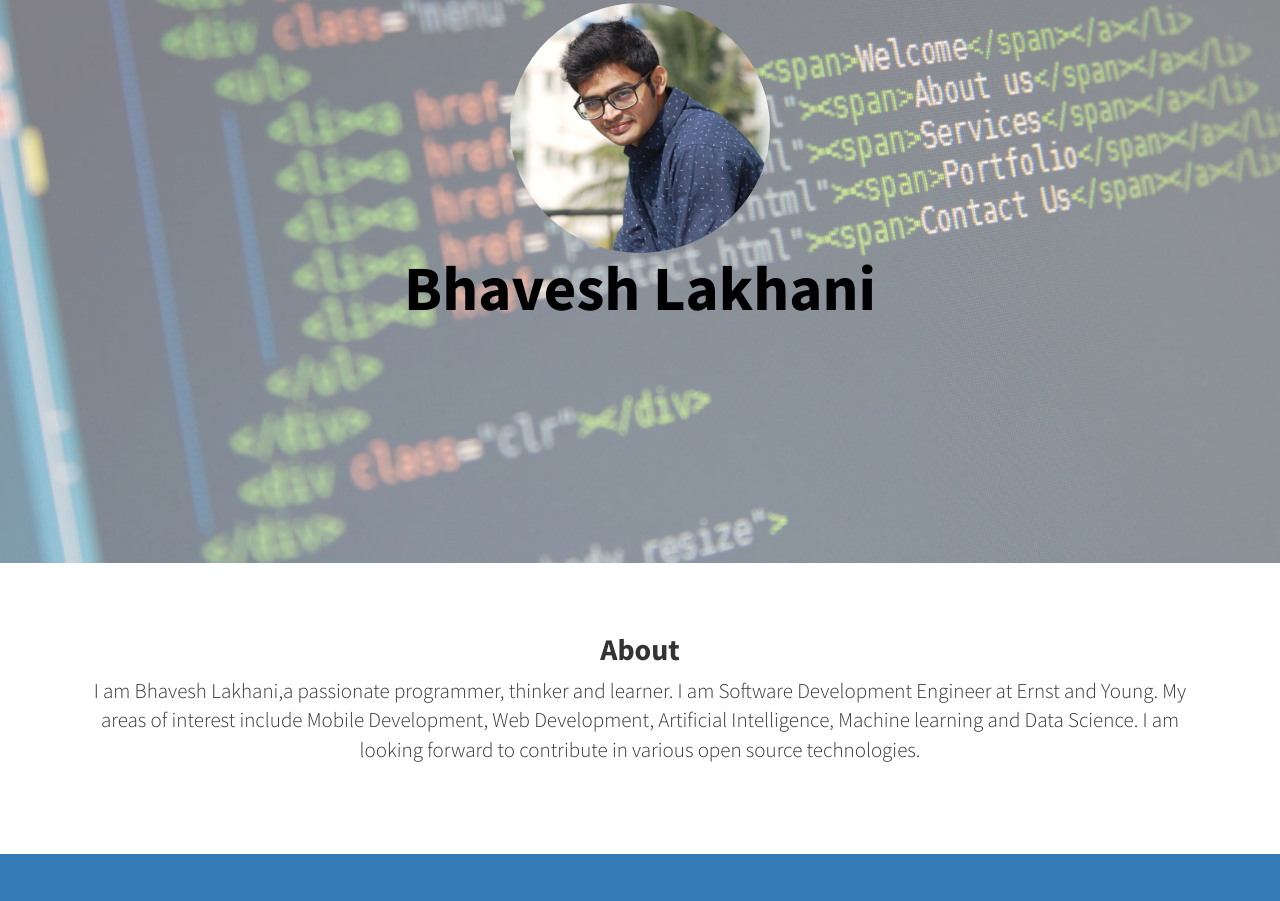
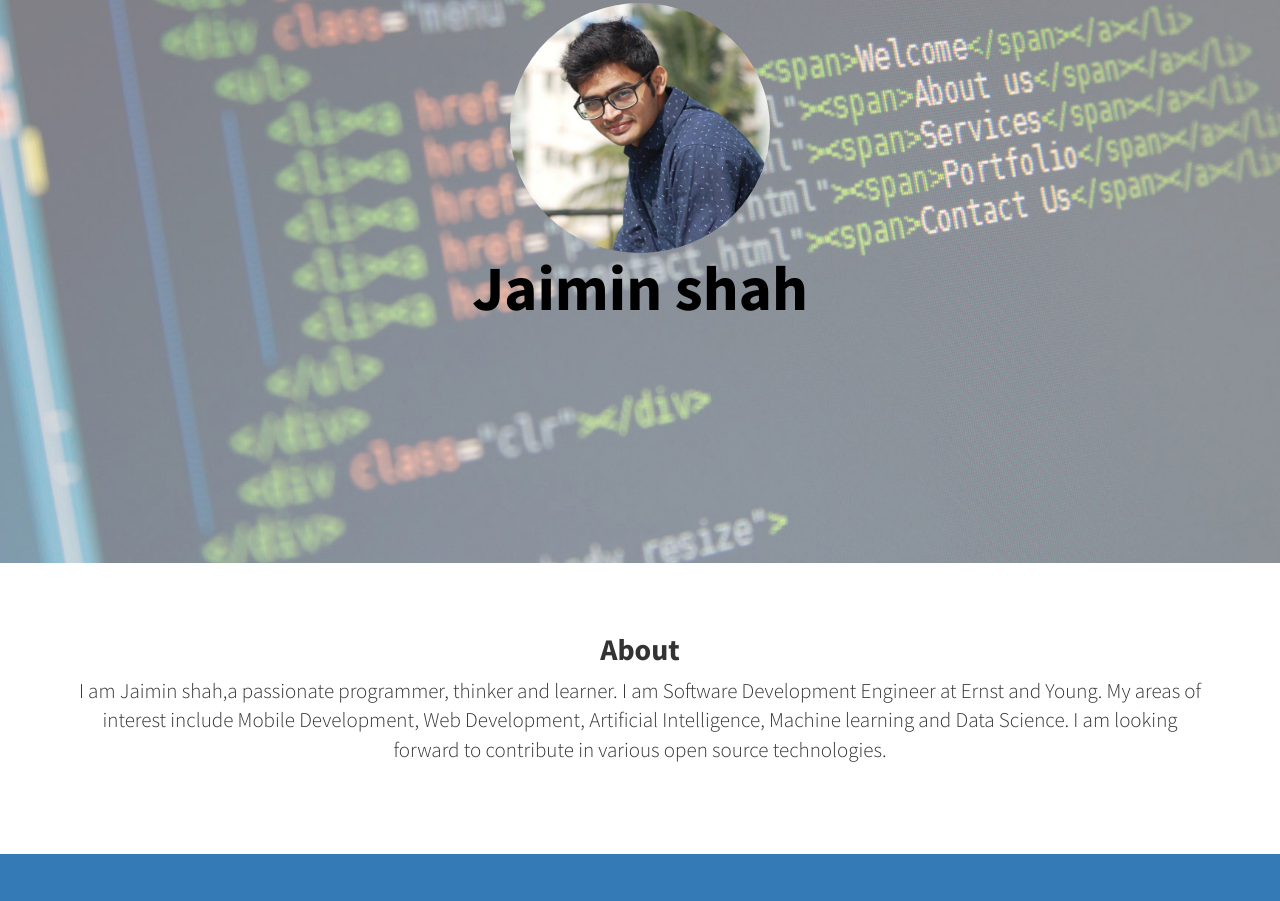
Before and after one commit to shahjaimin/shahjaimin.github.io, a plain HTML site: page index.html in a window 1280 px wide. Shown: the part 237-1138 px from the top of the page. Drawn offline with Linux system fonts and the light colour scheme.

Commit message:
name changed

```diff
--- a/index.html
+++ b/index.html
@@ -9,7 +9,7 @@
     <meta name="description" content="">
     <meta name="author" content="">
 
-    <title>Bhavesh Lakhani - Portfolio</title>
+    <title>Jaimin shah - Portfolio</title>
 
     <!-- Bootstrap Core CSS -->
     <link href="css/bootstrap.min.css" rel="stylesheet">
@@ -50,7 +50,7 @@
     <nav id="sidebar-wrapper">
         <ul class="sidebar-nav">
             <li class="sidebar-brand">
-                <a href="#top">Bhavesh Lakhani</a>
+                <a href="#top">Jaimin shah</a>
             </li>
             <li>
                 <a href="#top">Home</a>
@@ -90,7 +90,7 @@
     <header id="top" class="header">
         <div class="text-vertical-center">
         	<img src="img/bhavesh.jpg" class="img-circle" height="250px" width="260px" align="center">
-            <h1 id="NAME">Bhavesh Lakhani</h1>
+            <h1 id="NAME">Jaimin shah</h1>
         </div>
     </header>
 
@@ -100,7 +100,7 @@
             <div class="row">
                 <div class="col-lg-12 text-center">
                     <h2><strong>About<strong></h2>
-                    <p class="lead">I am Bhavesh Lakhani,a passionate programmer, thinker and learner. I am Software Development Engineer at Ernst and Young. My areas of interest include Mobile Development, Web Development, Artificial Intelligence, Machine learning and Data Science. I am looking forward to contribute in various open source technologies.</p>
+                    <p class="lead">I am Jaimin shah,a passionate programmer, thinker and learner. I am Software Development Engineer at Ernst and Young. My areas of interest include Mobile Development, Web Development, Artificial Intelligence, Machine learning and Data Science. I am looking forward to contribute in various open source technologies.</p>
                     <br>
 
                 </div>
```
